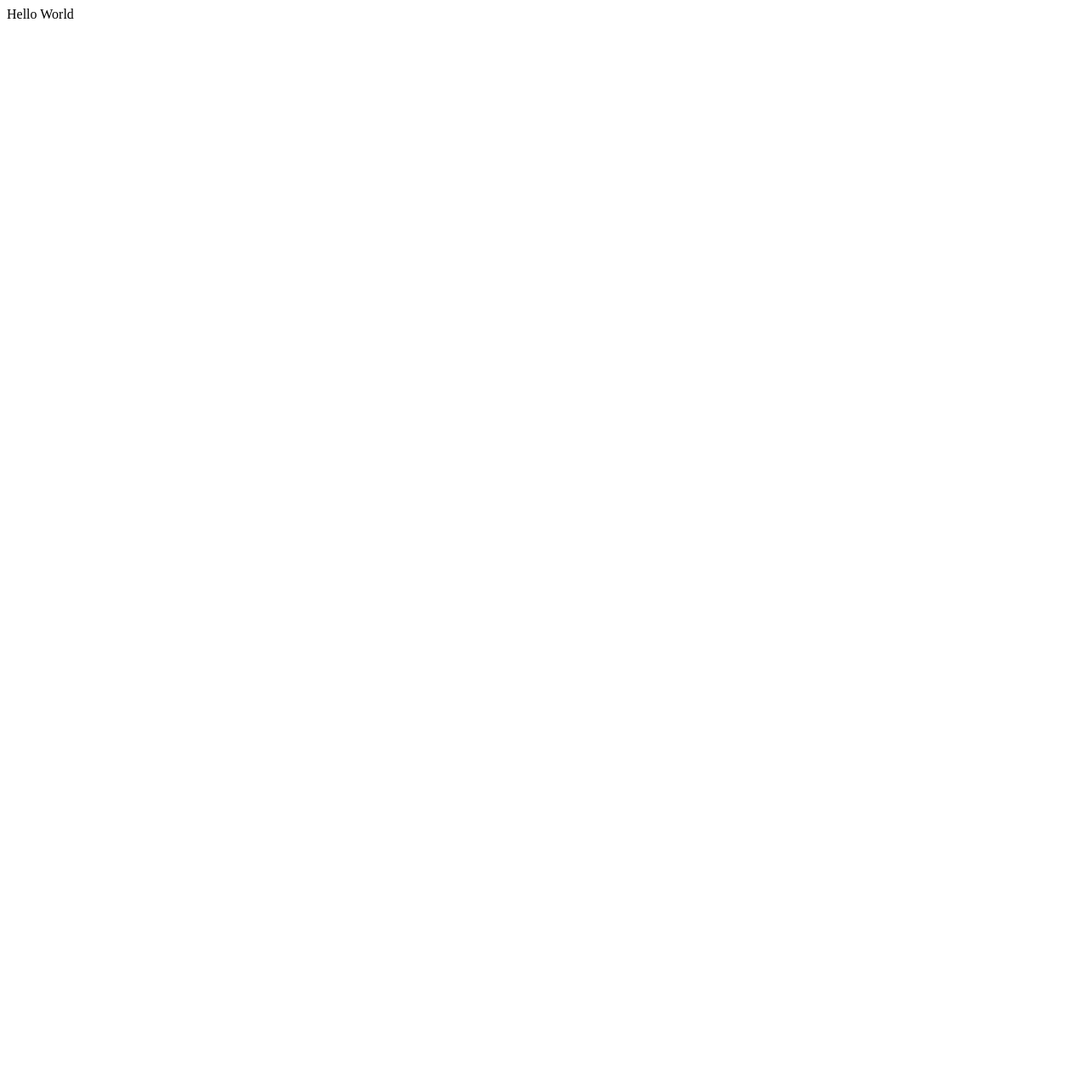
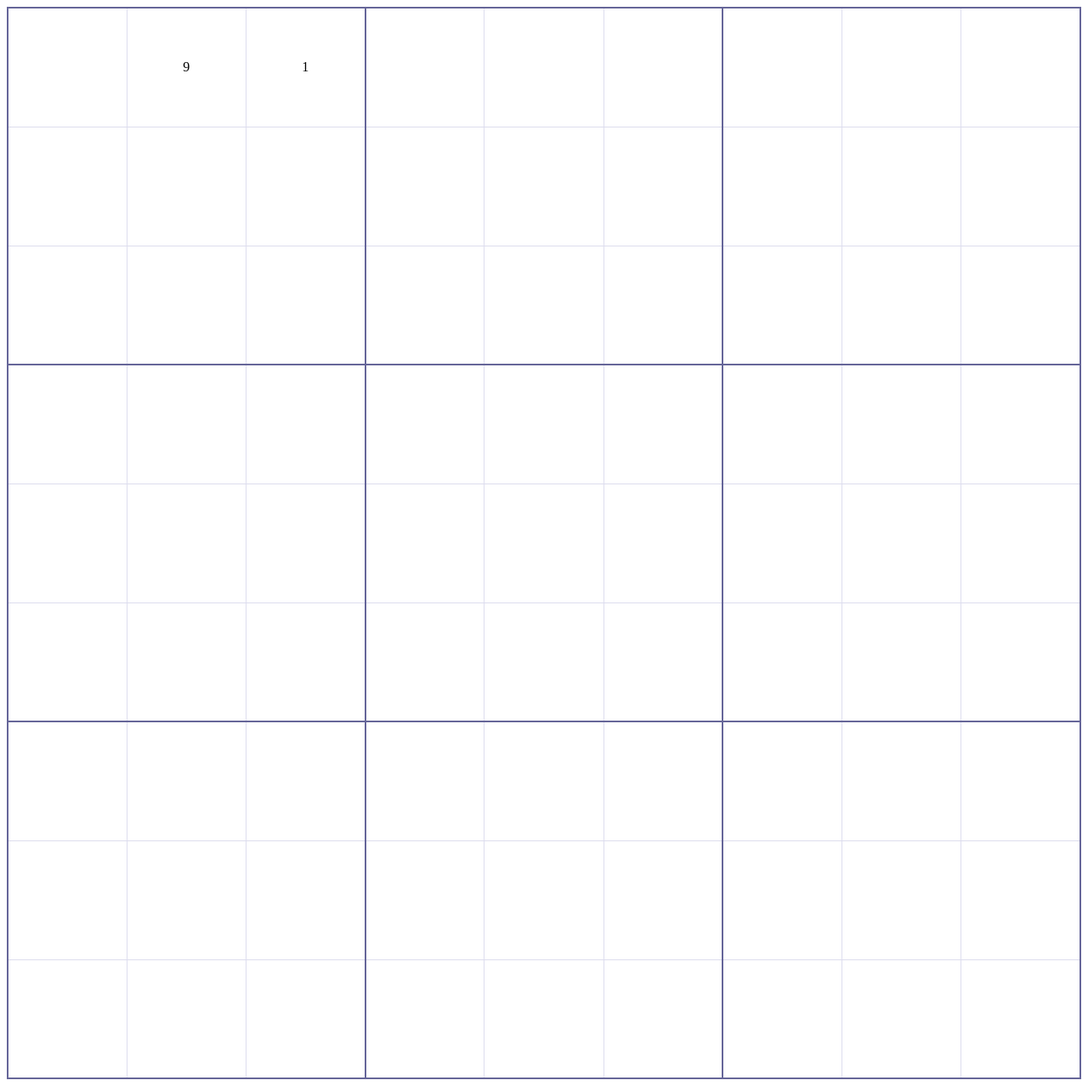
Before and after one commit to RomanDietenmeier/React-Sudoku, a React (Vite) app: page / in a window 1280 px wide. Shown: the whole page at 85% size. Before the commit the page ends 800 px from the top, so only its background shows below. Built offline with nearby package versions, Linux system fonts and the light colour scheme.

Commit message:
Create a Sudoku field

```diff
--- /dev/null
+++ b/src/main.css
@@ -0,0 +1,23 @@
+.table_cell {
+  border: 1px solid #dde;
+  text-align: center;
+  width: calc(100% / 9);
+  height: calc(100% / 9);
+  padding: 0;
+}
+
+.table_cell_border_top {
+  border-top: 2px solid #669;
+}
+
+.table_cell_border_left {
+  border-left: 2px solid #669;
+}
+
+.table_cell_border_right {
+  border-right: 2px solid #669;
+}
+
+.table_cell_border_bottom {
+  border-bottom: 2px solid #669;
+}
--- a/src/main.tsx
+++ b/src/main.tsx
@@ -1,8 +1,119 @@
 import { StrictMode } from "react";
 import { createRoot } from "react-dom/client";
+import "./main.css";
 
 createRoot(document.getElementById("root")!).render(
   <StrictMode>
-    <>Hello World</>
+    <>
+      <table
+        style={{
+          borderCollapse: "collapse",
+          aspectRatio: "1 / 1",
+          width: "100%",
+        }}
+      >
+        <tr>
+          <td className="table_cell table_cell_border_top table_cell_border_left"></td>
+          <td className="table_cell table_cell_border_top">9</td>
+          <td className="table_cell table_cell_border_top table_cell_border_right">
+            1
+          </td>
+          <td className="table_cell table_cell_border_top"></td>
+          <td className="table_cell table_cell_border_top"></td>
+          <td className="table_cell table_cell_border_top table_cell_border_right"></td>
+          <td className="table_cell table_cell_border_top"></td>
+          <td className="table_cell table_cell_border_top"></td>
+          <td className="table_cell table_cell_border_top table_cell_border_right"></td>
+        </tr>
+        <tr>
+          <td className="table_cell table_cell_border_left"></td>
+          <td className="table_cell"></td>
+          <td className="table_cell table_cell_border_right"></td>
+          <td className="table_cell "></td>
+          <td className="table_cell"></td>
+          <td className="table_cell table_cell_border_right"></td>
+          <td className="table_cell"></td>
+          <td className="table_cell"></td>
+          <td className="table_cell table_cell_border_right"></td>
+        </tr>
+        <tr>
+          <td className="table_cell table_cell_border_left table_cell_border_bottom"></td>
+          <td className="table_cell table_cell_border_bottom"></td>
+          <td className="table_cell table_cell_border_right table_cell_border_bottom"></td>
+          <td className="table_cell table_cell_border_bottom"></td>
+          <td className="table_cell table_cell_border_bottom"></td>
+          <td className="table_cell table_cell_border_right table_cell_border_bottom"></td>
+          <td className="table_cell table_cell_border_bottom"></td>
+          <td className="table_cell table_cell_border_bottom"></td>
+          <td className="table_cell table_cell_border_right table_cell_border_bottom"></td>
+        </tr>
+        <tr>
+          <td className="table_cell table_cell_border_left"></td>
+          <td className="table_cell"></td>
+          <td className="table_cell table_cell_border_right"></td>
+          <td className="table_cell"></td>
+          <td className="table_cell"></td>
+          <td className="table_cell table_cell_border_right"></td>
+          <td className="table_cell"></td>
+          <td className="table_cell"></td>
+          <td className="table_cell table_cell_border_right"></td>
+        </tr>
+        <tr>
+          <td className="table_cell table_cell_border_left"></td>
+          <td className="table_cell"></td>
+          <td className="table_cell table_cell_border_right"></td>
+          <td className="table_cell"></td>
+          <td className="table_cell"></td>
+          <td className="table_cell table_cell_border_right"></td>
+          <td className="table_cell"></td>
+          <td className="table_cell"></td>
+          <td className="table_cell table_cell_border_right"></td>
+        </tr>
+        <tr>
+          <td className="table_cell table_cell_border_left table_cell_border_bottom"></td>
+          <td className="table_cell table_cell_border_bottom"></td>
+          <td className="table_cell table_cell_border_right table_cell_border_bottom"></td>
+          <td className="table_cell table_cell_border_bottom"></td>
+          <td className="table_cell table_cell_border_bottom"></td>
+          <td className="table_cell table_cell_border_right table_cell_border_bottom"></td>
+          <td className="table_cell table_cell_border_bottom"></td>
+          <td className="table_cell table_cell_border_bottom"></td>
+          <td className="table_cell table_cell_border_right table_cell_border_bottom"></td>
+        </tr>
+        <tr>
+          <td className="table_cell table_cell_border_left"></td>
+          <td className="table_cell"></td>
+          <td className="table_cell table_cell_border_right"></td>
+          <td className="table_cell"></td>
+          <td className="table_cell"></td>
+          <td className="table_cell table_cell_border_right"></td>
+          <td className="table_cell"></td>
+          <td className="table_cell"></td>
+          <td className="table_cell table_cell_border_right"></td>
+        </tr>
+        <tr>
+          <td className="table_cell table_cell_border_left"></td>
+          <td className="table_cell"></td>
+          <td className="table_cell table_cell_border_right"></td>
+          <td className="table_cell"></td>
+          <td className="table_cell"></td>
+          <td className="table_cell table_cell_border_right"></td>
+          <td className="table_cell"></td>
+          <td className="table_cell"></td>
+          <td className="table_cell table_cell_border_right"></td>
+        </tr>
+        <tr>
+          <td className="table_cell table_cell_border_bottom  table_cell_border_left"></td>
+          <td className="table_cell table_cell_border_bottom "></td>
+          <td className="table_cell table_cell_border_bottom table_cell_border_right"></td>
+          <td className="table_cell table_cell_border_bottom "></td>
+          <td className="table_cell table_cell_border_bottom "></td>
+          <td className="table_cell table_cell_border_bottom table_cell_border_right"></td>
+          <td className="table_cell table_cell_border_bottom "></td>
+          <td className="table_cell table_cell_border_bottom "></td>
+          <td className="table_cell table_cell_border_bottom  table_cell_border_right"></td>
+        </tr>
+      </table>
+    </>
   </StrictMode>,
 );
```
